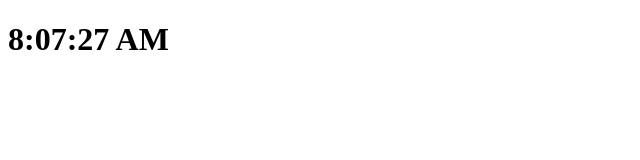
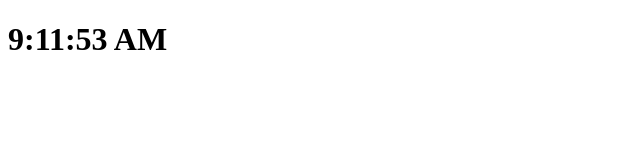
Before and after one commit to russellgoldenberg/test-actions, a website: page index.html in a window 1280 px wide. Shown: the full height of the page, 0-640 px from the left. Drawn offline with Linux system fonts and the light colour scheme.

Commit message:
Deploying to gh-pages from  @ 949ae750db83cffe888fbb6e89845eb121ac95c0 🚀

```diff
--- a/index.html
+++ b/index.html
@@ -10,7 +10,7 @@
   <head></head>
   <body>
 		<h1>
-		8:07:27 AM
+		9:11:53 AM
 		</h1>
   </body>
 </html>
```
